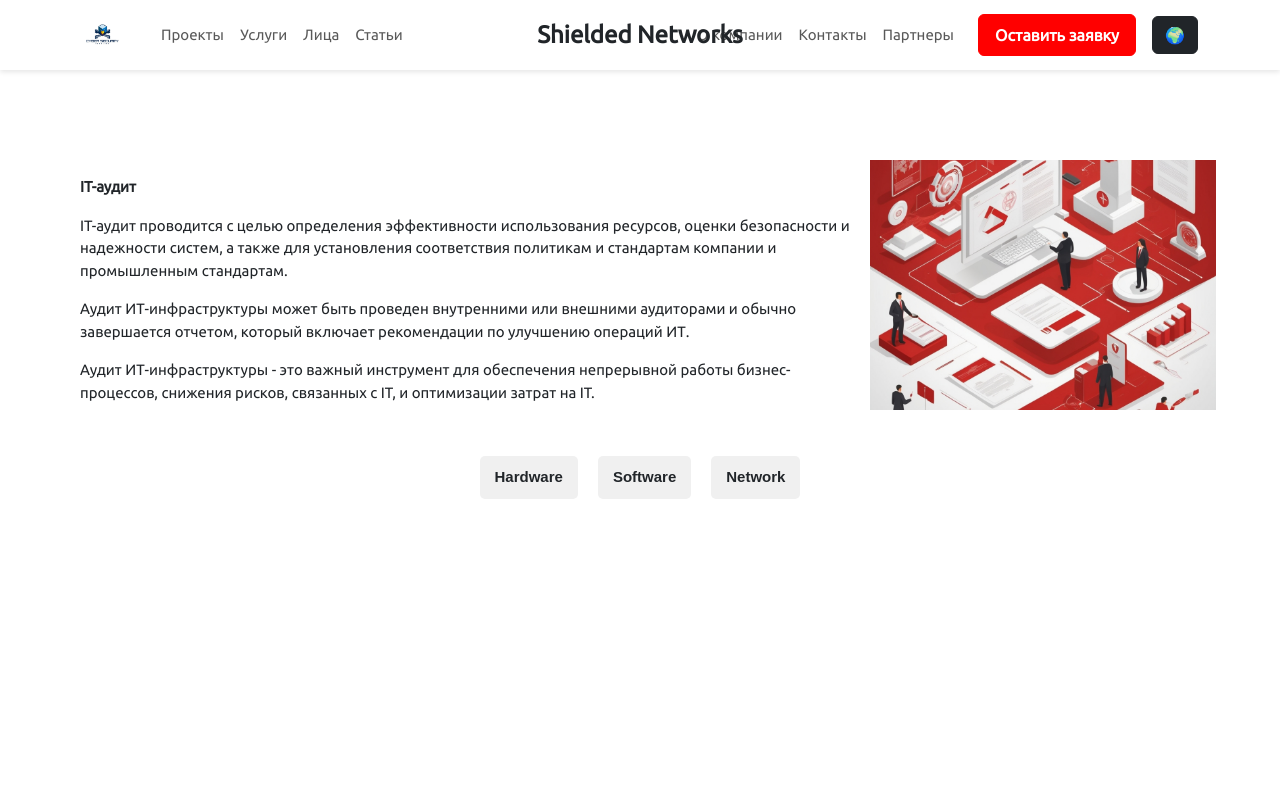
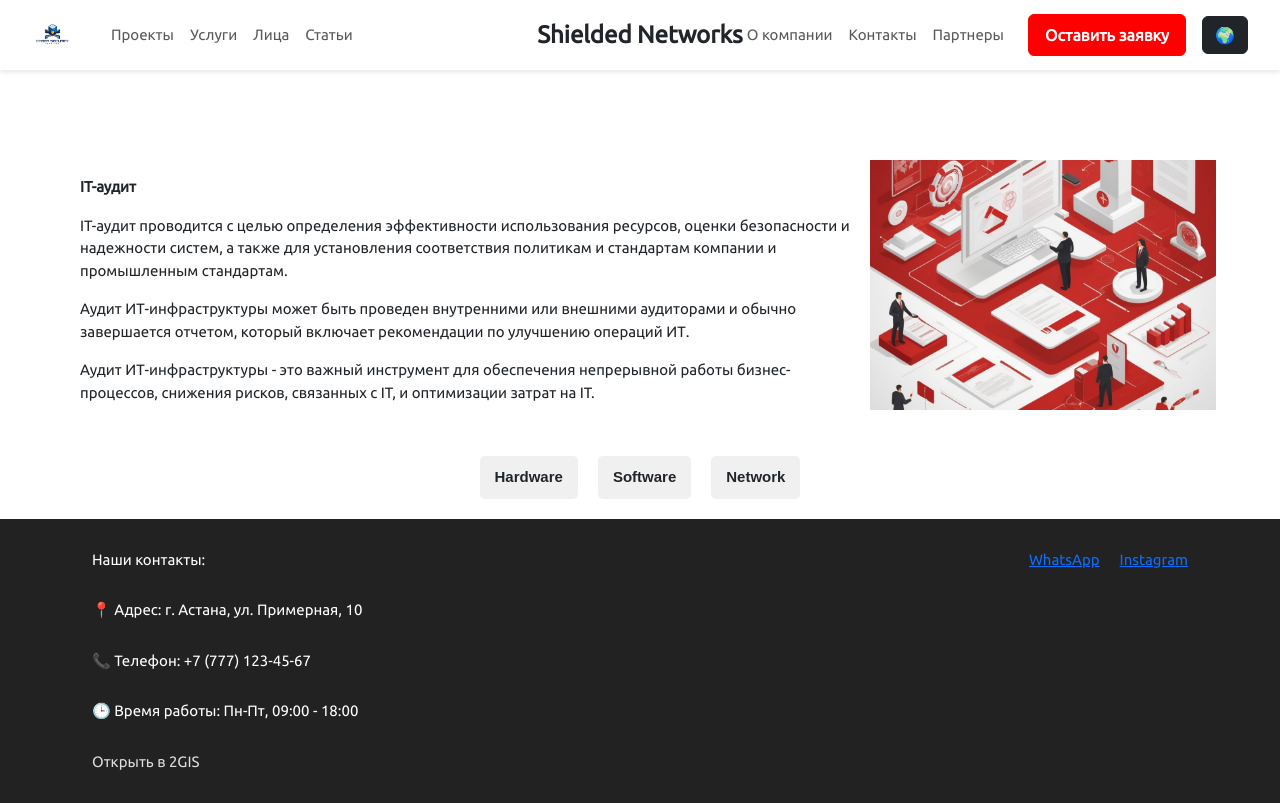
Before and after one commit to Neroframe/ReactFront, a React (Vite) app: page /LayerOne in a window 1280 px wide. Built offline with nearby package versions, Linux system fonts and the light colour scheme.

Commit message:
feat: footer and layerone

```diff
--- a/src/App.jsx
+++ b/src/App.jsx
@@ -10,12 +10,13 @@
 import Services from "./pages/Services";
 import RequestPage from "./pages/RequestPage"; // Импортируем страницу
 import { BrowserRouter as Router, Routes, Route } from "react-router-dom";
-
+import Footer from "./components/Footer";
 import LayerOne from "./pages/LayerOne";
 
 function App() {
   return (
     <Router>
+      <div className="app-container">
         <Navbar />
         <Routes>
           {/* Navbar */}
@@ -31,6 +32,8 @@
           {/* Layering */}
           <Route path="/LayerOne" element={<LayerOne />} />
         </Routes>
+        <Footer />
+      </div>
     </Router>
   );
 }
--- a/src/components/Footer.jsx
+++ b/src/components/Footer.jsx
@@ -1,7 +1,38 @@
-function Footer() {
-    return (
-        <footer>footer</footer>
-    );
+import React from "react";
+import "../styles/Footer.css";
+
+export default function Footer() {
+  return (
+    <footer className="footer">
+      <div className="container">
+        {/* Левая часть футера */}
+        <div className="left">
+          <p className="title">Наши контакты:</p>
+          <p>📍 Адрес: г. Астана, ул. Примерная, 10</p>
+          <p>📞 Телефон: +7 (777) 123-45-67</p>
+          <p>🕒 Время работы: Пн-Пт, 09:00 - 18:00</p>
+          <a
+            href="https://go.2gis.com/example"
+            target="_blank"
+            rel="noopener noreferrer"
+            className="link"
+          >
+            Открыть в 2GIS
+          </a>
+        </div>
+
+        {/* Правая часть футера */}
+        <div className="right">
+          <div className="icons">
+            <a href="https://wa.me/77771234567" target="_blank" rel="noopener noreferrer">
+              WhatsApp
+            </a>
+            <a href="https://instagram.com/example" target="_blank" rel="noopener noreferrer">
+              Instagram
+            </a>
+          </div>
+        </div>
+      </div>
+    </footer>
+  );
 }
-
-export default Footer
--- /dev/null
+++ b/src/styles/App.css
@@ -0,0 +1,16 @@
+html,
+body {
+  height: 100%;
+  margin: 0;
+  padding: 0;
+}
+
+.app-container {
+  display: flex;
+  flex-direction: column;
+  min-height: 100vh; /* Минимальная высота экрана */
+}
+
+.footer {
+  margin-top: auto; /* Отправляет футер вниз */
+}
--- /dev/null
+++ b/src/styles/Footer.css
@@ -0,0 +1,37 @@
+.footer {
+    background-color: #222; /* Темно-серый вместо красного */
+    color: #fff; /* Белый текст для контраста */
+    padding: 30px 80px;
+    width: 100%;
+  }
+
+  .container {
+    display: flex;
+    justify-content: space-between;
+    align-items: flex-start;
+    max-width: 1400px;
+    margin: 0 auto;
+    width: 100%;
+  }
+
+  .left,
+  .right {
+    display: flex;
+    flex-direction: column;
+    gap: 12px;
+  }
+
+  .icons {
+    display: flex;
+    gap: 20px;
+  }
+
+  .link {
+    color: #ddd; /* Серый текст для смягченного эффекта */
+    text-decoration: none;
+  }
+
+  .link:hover {
+    color: #fff;
+    text-decoration: underline;
+  }
```
Lines whose indentation alone changed are shown as unchanged.
